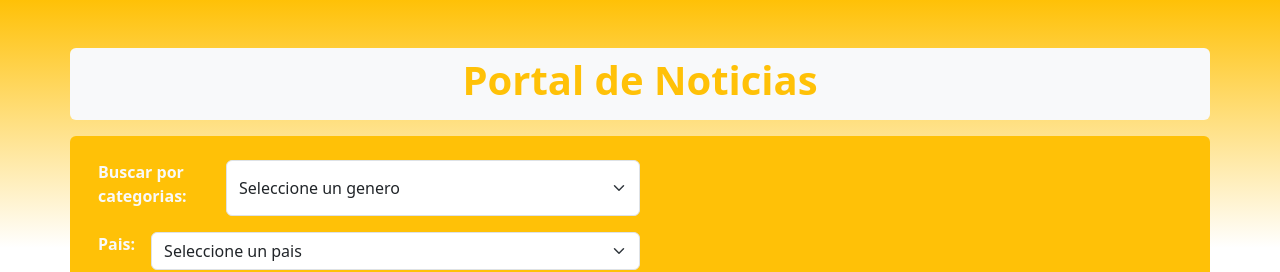
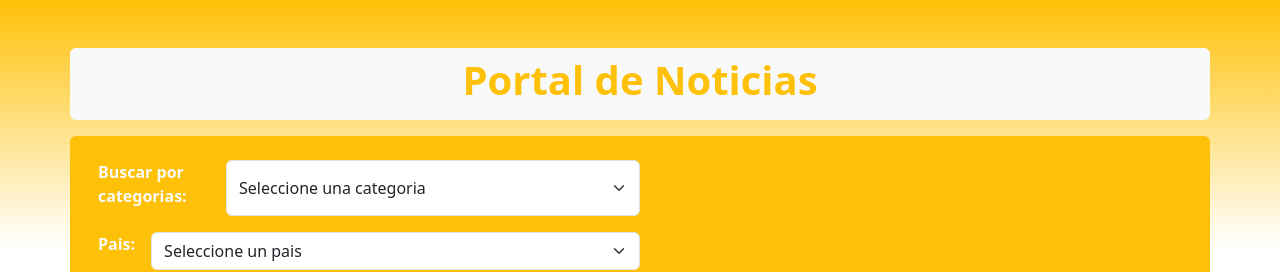
Before and after one commit to omarmatt31/12-webNoticiasV2, a React (Vite) app: page / in a window 1280 px wide. Shown: the top 272 px of the page. Built offline with nearby package versions, Linux system fonts and the light colour scheme; no server answers.

Commit message:
corregi texto en el select

```diff
--- a/src/components/FormularioNoticias.jsx
+++ b/src/components/FormularioNoticias.jsx
@@ -58,7 +58,7 @@ const handleChange = (e) => {
                         <Form.Select {...register('inputCategoria', {
                             required: 'Seleccione una categoria'
                         })}>
-                            <option value="" selected disabled hidden>Seleccione un genero</option>
+                            <option value="" selected disabled hidden>Seleccione una categoria</option>
                             <option value="business">Negocios</option>
                             <option value="crime">Policiales</option>
                             <option value="education">Educacion</option>
```
